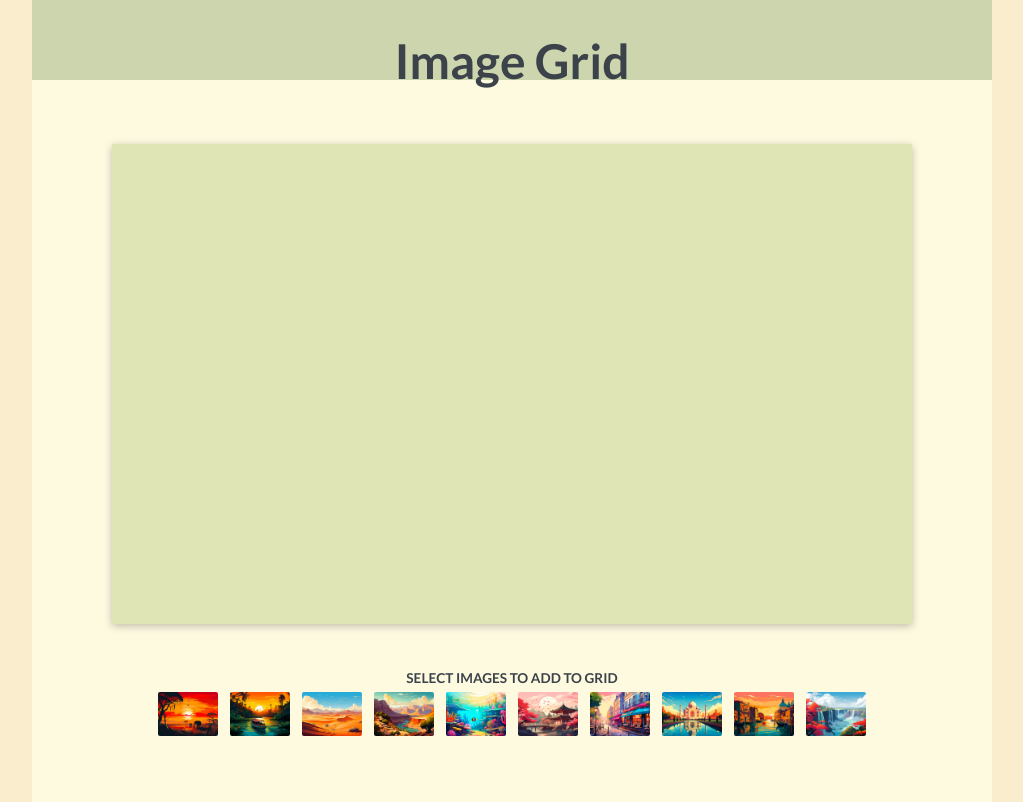
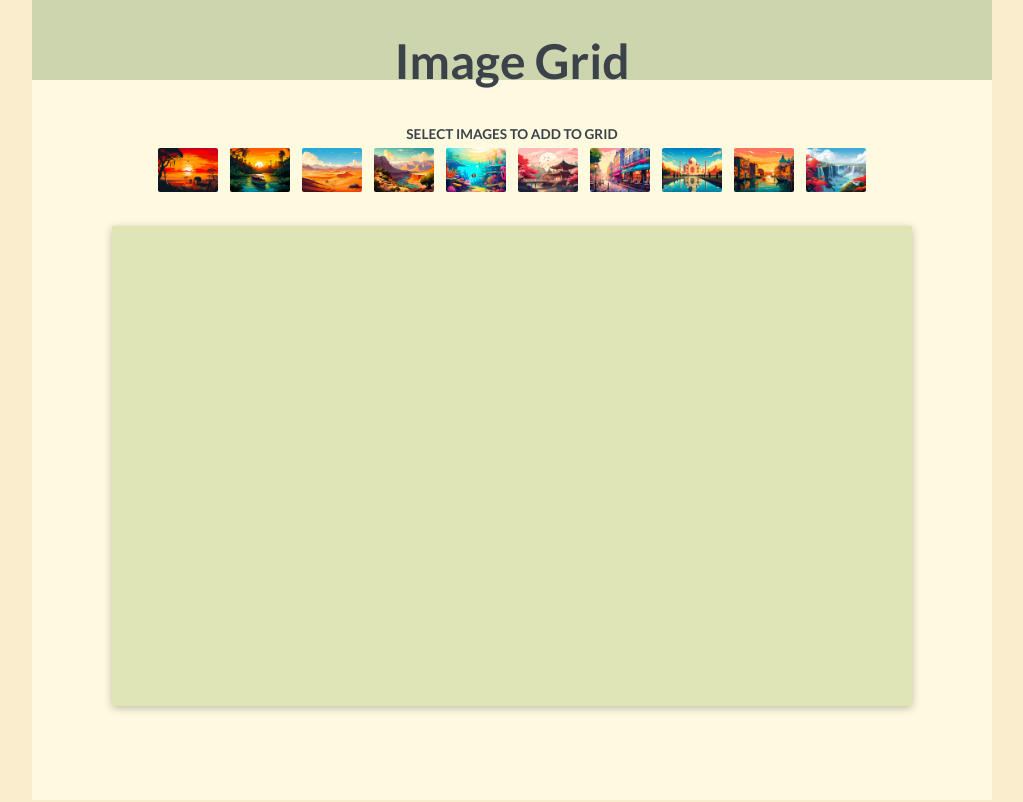
Before and after one commit to Dylanc55/image-grid, a React (Vite) app: page / in a window 1280 px wide. Shown: the whole page, without its empty margins (128-1151 px from the left). Built offline with nearby package versions, Linux system fonts and the light colour scheme; the HTML template or start-up script is replaced by a standard one.

Commit message:
change order of components

```diff
--- a/src/App.jsx
+++ b/src/App.jsx
@@ -24,13 +24,13 @@ export default function App() {
       </header>
 
       <main>
-        <ImageGrid data={data} />
-
         <ImagePicker
           images={images}
           selectedImages={selectedImages}
           onSelect={handleOnSelect}
         />
+
+        <ImageGrid data={data} />
       </main>
     </>
   );
--- a/src/index.css
+++ b/src/index.css
@@ -47,7 +47,7 @@ main {
   flex-direction: column;
   align-items: center;
   min-height: 90vh;
-  padding: 4rem 2rem;
+  padding: 2rem;
 }
 
 @media (max-width: 480px) {
@@ -56,14 +56,10 @@ main {
       font-size: 1.5rem;
     }
   }
-
-  main {
-    padding: 2rem;
-  }
 }
 
 #image-picker {
-  margin-top: 2rem;
+  margin-bottom: 2rem;
 
   p {
     font-weight: bold;
```
